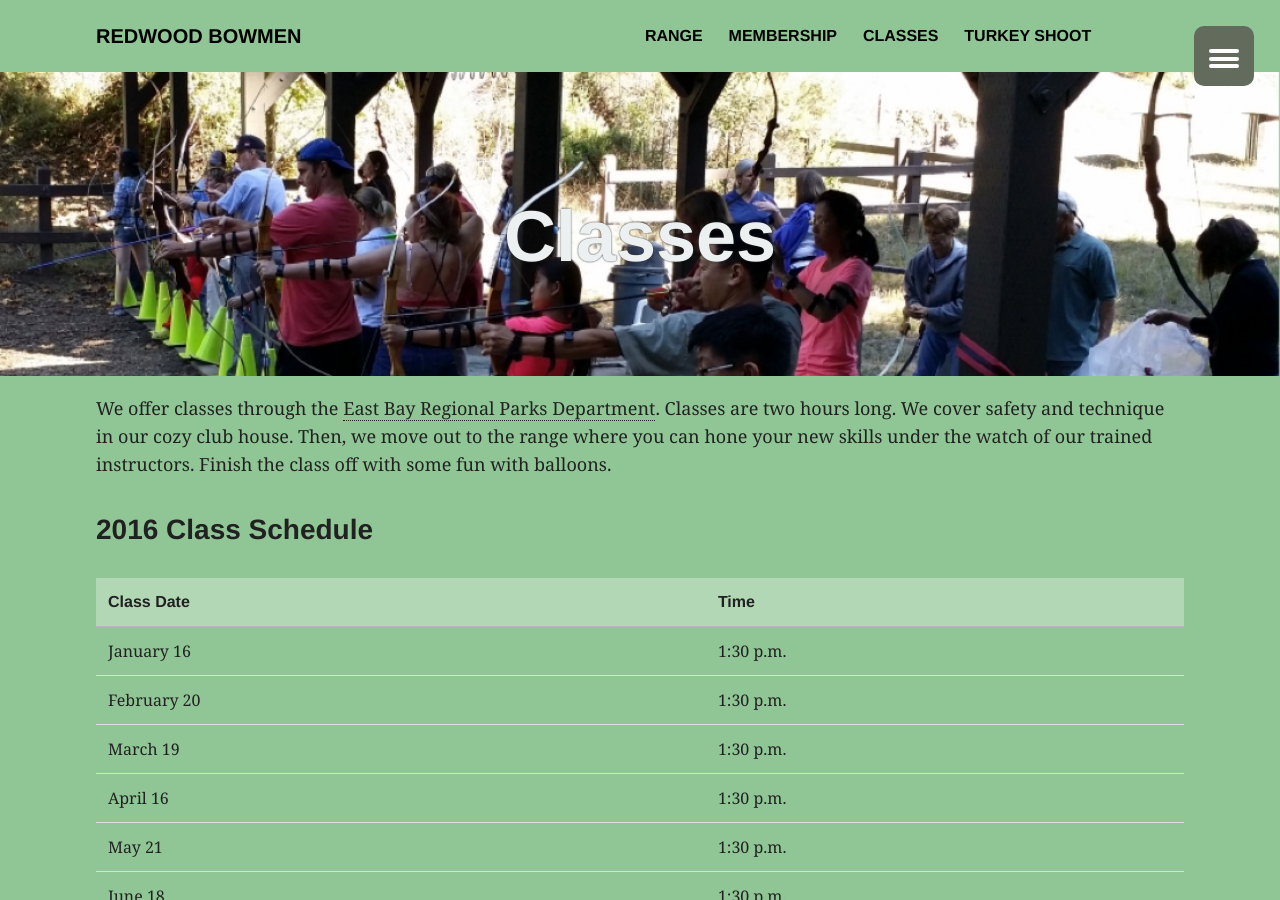
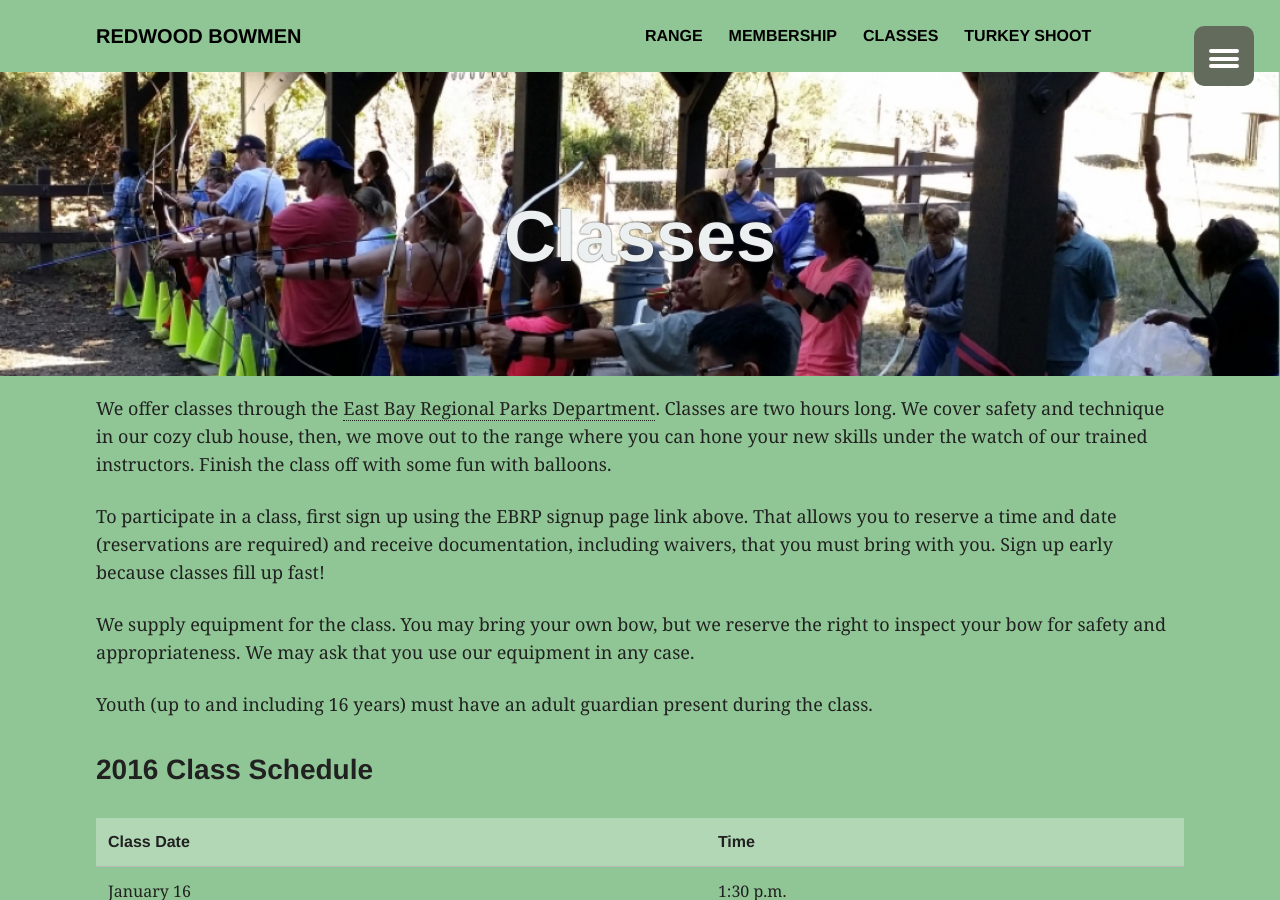
Before and after one commit to reboarchers/reboarchers.github.io, a Jekyll site: the page built from classes.md, in a window 1280 px wide and 900 px high. Built offline with Jekyll 4.4.1, drawn with Linux system fonts in a browser that asks for light colours.

Commit message:
More class detail
Signed-off-by: Stephen Williams <steve@icarus.com>

```diff
--- a/classes.md
+++ b/classes.md
@@ -8,9 +8,20 @@ image:
 
 We offer classes through the [East Bay Regional Parks Department](https://apm.activecommunities.com/ebparks/Activity_Search?ActivityCategoryID=13&isSearch=true&applyFiltersDefaultValue=true).
 Classes are two hours long.
-We cover safety and technique in our cozy club house.
-Then, we move out to the range where you can hone your new skills under the watch of our trained instructors.
+We cover safety and technique in our cozy club house,
+then, we move out to the range where you can hone your new skills under the watch of our trained instructors.
 Finish the class off with some fun with balloons.
+
+To participate in a class, first sign up using the EBRP signup page link above.
+That allows you to reserve a time and date (reservations are required) and receive
+documentation, including waivers, that you must bring with you.
+Sign up early because classes fill up fast!
+
+We supply equipment for the class. You may bring your own bow, but we reserve the right
+to inspect your bow for safety and appropriateness.
+We may ask that you use our equipment in any case.
+
+Youth (up to and including 16 years) must have an adult guardian present during the class.
 
 ### 2016 Class Schedule
 
```
